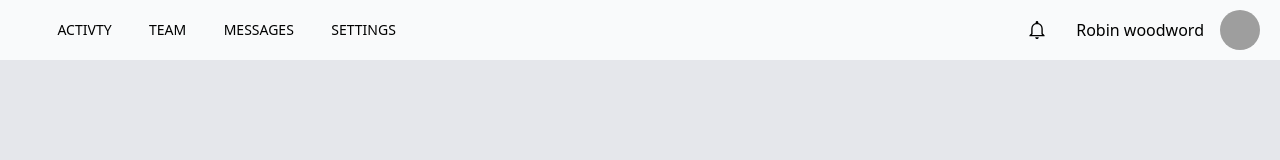
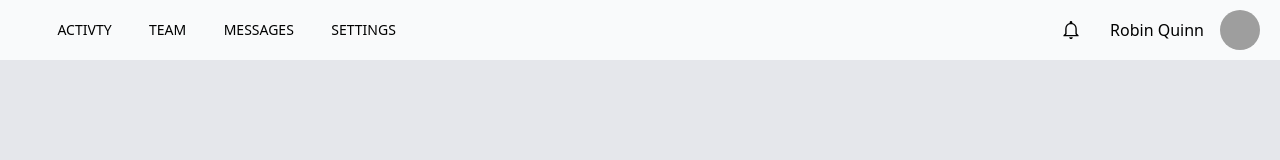
Before and after one commit to BRajendra10/Kanban-board, a React (Vite) app: page / in a window 1280 px wide. Shown: the top 160 px of the page. Built offline with nearby package versions, Linux system fonts and the light colour scheme; grey boxes are pictures that could not be loaded.

Commit message:
page layout with grid

```diff
--- a/src/App.css
+++ b/src/App.css
@@ -1 +1,7 @@
 @import "tailwindcss";
+
+.header{
+    display: grid;
+    grid-template-columns: 1fr;
+    grid-template-rows: 60px 1fr;
+}
--- a/src/App.jsx
+++ b/src/App.jsx
@@ -1,13 +1,14 @@
 import Navbar from './components/Navbar'
+import Main from './components/Main'
 import './App.css'
 
 function App() {
 
   return (
-    <header className="w-full h-screen bg-gray-200">
+    <div className="header w-full h-screen">
       <Navbar />
-
-    </header>
+      <Main />
+    </div>
   )
 }
 
--- /dev/null
+++ b/src/components/Main.jsx
@@ -0,0 +1,5 @@
+export default function Main(){
+    return(
+        <main className="main bg-gray-200"></main>
+    )
+}
--- a/src/components/Navbar.jsx
+++ b/src/components/Navbar.jsx
@@ -3,7 +3,7 @@ import { AiOutlineMenu } from "react-icons/ai";
 
 export default function Navbar() {
     return (
-        <nav className="w-full flex justify-end bg-gray-50 px-5">
+        <nav className="navbar flex justify-end bg-gray-50 px-5">
             <ul className="w-3/6 lg:w-2/6 h-[60px] hidden md:flex justify-evenly items-center">
                 <li className="text-sm uppercase cursor-pointer hover:border-b-2 hover:border-blue-300 transition-700">Activty</li>
                 <li className="text-sm uppercase cursor-pointer hover:border-b-2 hover:border-blue-300 transition-700">Team</li>
@@ -17,7 +17,7 @@ export default function Navbar() {
                 </button>
 
                 <div className="user h-[60px] flex items-center gap-4">
-                    <span className="hidden lg:block cursor-pointer">Robin woodword</span>
+                    <span className="hidden lg:block cursor-pointer">Robin Quinn</span>
                     <div className="w-[40px] h-[40px] rounded-full">
                         <img src="https://images.unsplash.com/photo-1438761681033-6461ffad8d80?q=80&w=1170&auto=format&fit=crop&ixlib=rb-4.1.0&ixid=M3wxMjA3fDB8MHxwaG90by1wYWdlfHx8fGVufDB8fHx8fA%3D%3D" alt="user_img" className="w-full h-full object-cover rounded-full" />
                     </div>
```
